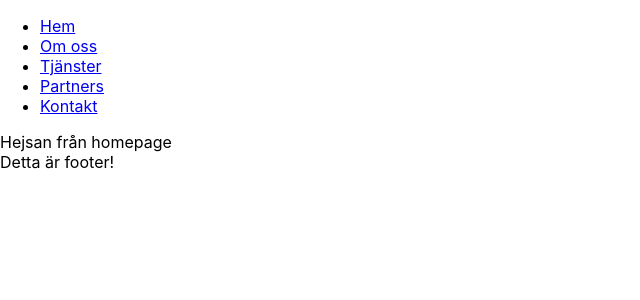
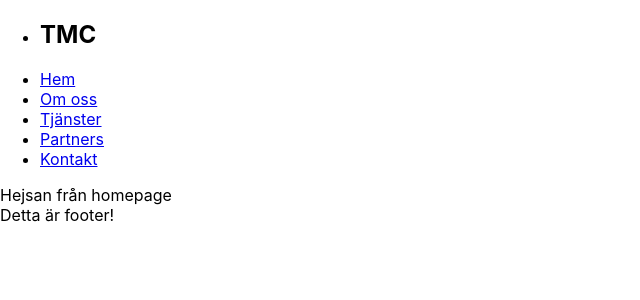
Before and after one commit to valle1336/project1_frontend, a React (Create React App) app in the folder project1-frontend/: page / in a window 1280 px wide. Shown: the top 300 px of the page, without its empty margins (0-640 px from the left). Built offline with nearby package versions, Linux system fonts and the light colour scheme.

Commit message:
Added TMC logo

```diff
--- a/project1-frontend/src/components/Navbar.jsx
+++ b/project1-frontend/src/components/Navbar.jsx
@@ -5,6 +5,9 @@ function Navbar() {
     return (
       <nav>
         <ul>
+            <li>
+                <h1>TMC</h1>
+            </li>
             <li>
                 <Link to="/">Hem</Link>
             </li>
```
